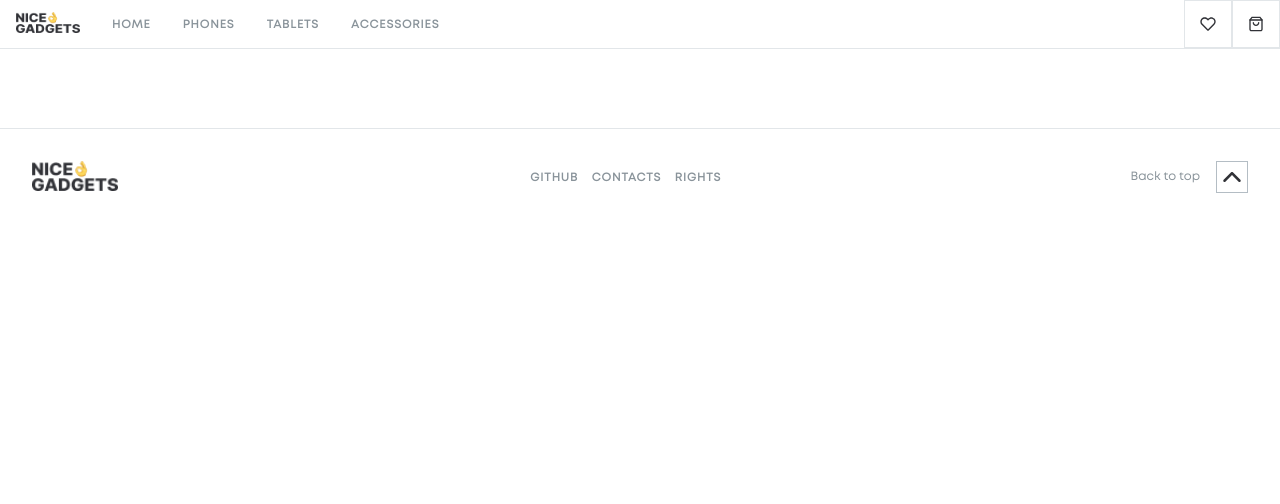
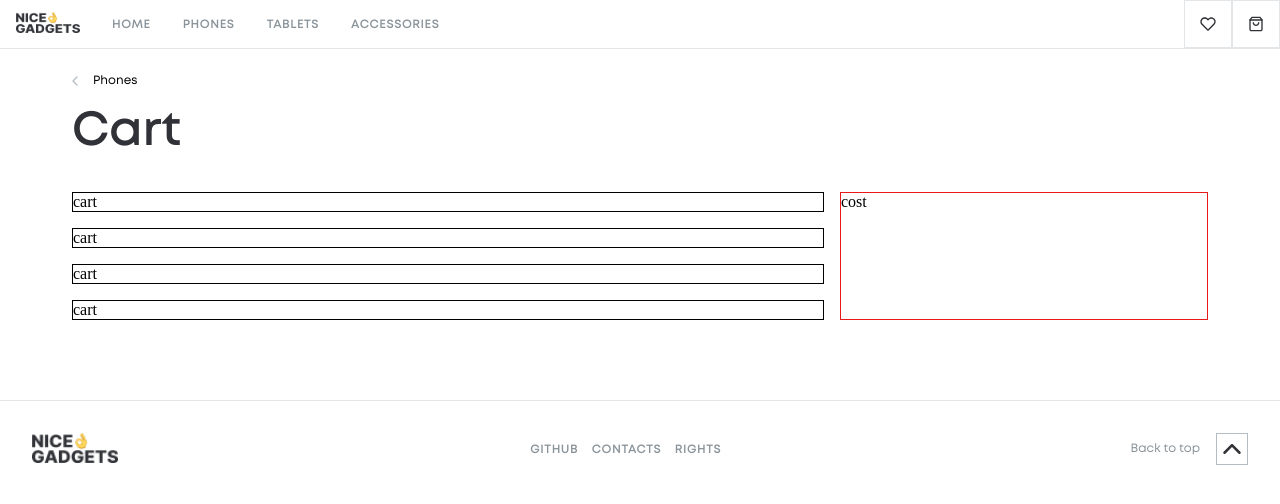
Before and after one commit to fe-jul22-team-8/product-catalog, a React (Create React App) app in the folder client/: page /#/cart in a window 1280 px wide. Shown: the top 504 px of the page. Built offline with nearby package versions, Linux system fonts and the light colour scheme.

Commit message:
create grid for cart page

```diff
--- a/client/src/App.tsx
+++ b/client/src/App.tsx
@@ -1,8 +1,9 @@
 import { Link, Route, Routes } from 'react-router-dom';
 import { PhonesPage } from './pages/PhonesPage';
 import './App.scss';
-import { Header } from './components/Header/Header';
+import { Header } from './components/Header';
 import { Footer } from './components/Footer';
+import { CartPages } from './pages/CartPages';
 
 function App() {
   return (
@@ -16,6 +17,7 @@ function App() {
       <main className="section">
         <Routes>
           <Route path="/phones" element={<PhonesPage />} />
+          <Route path="/cart" element={<CartPages />} />
         </Routes>
       </main>
 
--- a/client/src/components/Header/Header.tsx
+++ b/client/src/components/Header/Header.tsx
@@ -25,7 +25,7 @@ export const Header = () => {
             "
         />
         <NavLink
-          to="/"
+          to="/cart"
           className="
               header__item-link
               header__item-link-cart
--- /dev/null
+++ b/client/src/pages/CartPages.scss
@@ -0,0 +1,142 @@
+@import '../utils/mixin';
+@import '../utils/vars';
+
+@font-face {
+  font-family: 'Mont-Bold';
+  font-style: bold;
+  font-weight: 900;
+  src: url('../fonts/Mont-Bold.otf') format('opentype');
+}
+
+@font-face {
+  font-family: 'Mont';
+  font-style: normal;
+  font-weight: 600;
+  src: url('../fonts/Mont-Regular.otf') format('opentype');
+}
+
+.CartPages {
+  gap: 16px;
+  max-width: 1136px;
+  margin: 0 auto;
+  display: flex;
+  flex-direction: column;
+
+  @media (min-width: 640px) and (max-width: 900px) {
+    max-width: 560px;
+  }
+
+  @include onMobile {
+    max-width: 270px;
+  }
+
+  &__headline {
+    margin-top: 40px;
+    font-family: 'Mont-Bold';
+    font-weight: 800;
+    font-size: 48px;
+    line-height: 56px;
+    color: $colorPrimary;
+
+    @include onMobile {
+      margin-top: 24px;
+      font-size: 32px;
+      line-height: 41px;
+    }
+  }
+
+  &__wrapper {
+    display: flex;
+    flex-direction: row;
+    gap: 16px;
+
+    @media (min-width: 640px) and (max-width: 900px) {
+      flex-direction: column;
+     }
+
+     @include onMobile {
+      flex-direction: column;
+     }
+  }
+
+  &__card-wrapper {
+    display: flex;
+    flex-direction: column;
+    gap: 16px;
+  }
+
+  &__cost-wrapper {
+    width: 368px;
+    border: 1px solid rgb(237, 25, 25);
+
+    @media (min-width: 640px) and (max-width: 900px) {
+      width: 560px;
+    }
+
+    @include onMobile {
+      width: 270px;
+    }
+  }
+
+  &__card {
+    border: 1px solid black;
+    width: 752px;
+
+
+    @media (min-width: 640px) and (max-width: 900px) {
+      max-width: 560px;
+    }
+
+    @include onMobile {
+      max-width: 270px;
+    }
+  }
+}
+
+.title {
+  display: flex;
+  margin-top: 25px;
+  flex-direction: column;
+  margin-bottom: 32px;
+  max-width: 1136px;
+
+  @media (min-width: 640px) and (max-width: 900px) {
+    max-width: 560px;
+  }
+
+  @include onMobile {
+    max-width: 270px;
+  }
+
+  &__navigation {
+    display: flex;
+    flex-direction: row;
+    margin-bottom: 16px;
+    align-items: center;
+  }
+
+  &__arrow {
+    transform: scaleX(-1);
+    margin-right: 15px;
+    height: 10px;
+  }
+
+  &__arrowText {
+    font-family: 'Mont';
+    font-size: 12px;
+    line-height: 15px;
+  }
+
+  &__headline {
+    font-family: 'Mont-Bold';
+    font-weight: 800;
+    font-size: 48px;
+    line-height: 56px;
+    color: $colorPrimary;
+
+    @include onMobile {
+      font-size: 32px;
+      line-height: 41px;
+    }
+  }
+}
--- /dev/null
+++ b/client/src/pages/CartPages.tsx
@@ -0,0 +1,29 @@
+import './CartPages.scss';
+import arrow from '../icons/arrowRight.svg';
+export const CartPages = () => {
+  return (
+      <>
+      <div className="title">
+      <div className="title__navigation">
+        <img
+          src={arrow}
+          alt="arrow"
+          className="title__arrow" />
+        <p className="title__arrowText">Phones</p>
+      </div>
+      <h1 className="title__headline">Cart</h1>
+    </div>
+    <div className="CartPages">
+        <section className="CartPages__wrapper">
+          <div className="CartPages__card-wrapper">
+            <div className="CartPages__card">cart</div>
+            <div className="CartPages__card">cart</div>
+            <div className="CartPages__card">cart</div>
+            <div className="CartPages__card">cart</div>
+          </div>
+          <div className="CartPages__cost-wrapper">cost</div>
+        </section>
+      </div>
+    </>
+  );
+};
--- /dev/null
+++ b/client/src/pages/PhonesPage.scss
@@ -0,0 +1,3 @@
+.PhonesPage{
+  min-height: calc(100vh - 70px);
+}
--- a/client/src/pages/PhonesPage.tsx
+++ b/client/src/pages/PhonesPage.tsx
@@ -3,6 +3,7 @@ import { getPhones } from '../api/phones';
 import { Loader } from '../components/Loader';
 import { PhonesList } from '../components/PhonesList';
 import { Phone } from '../types/Phone';
+import './PhonesPage.scss'
 
 interface Props {
   page: number;
@@ -29,10 +30,11 @@ export const PhonesPage = () => {
   useEffect(() => {
     loadData();
   }, []);
-  console.log(phonesList);
   return (
+    <section className='PhonesPage'>
     <>
       {isLoading ? <PhonesList phonesList={phonesList} /> : <Loader />}
     </>
+    </section>
   );
 };
```
